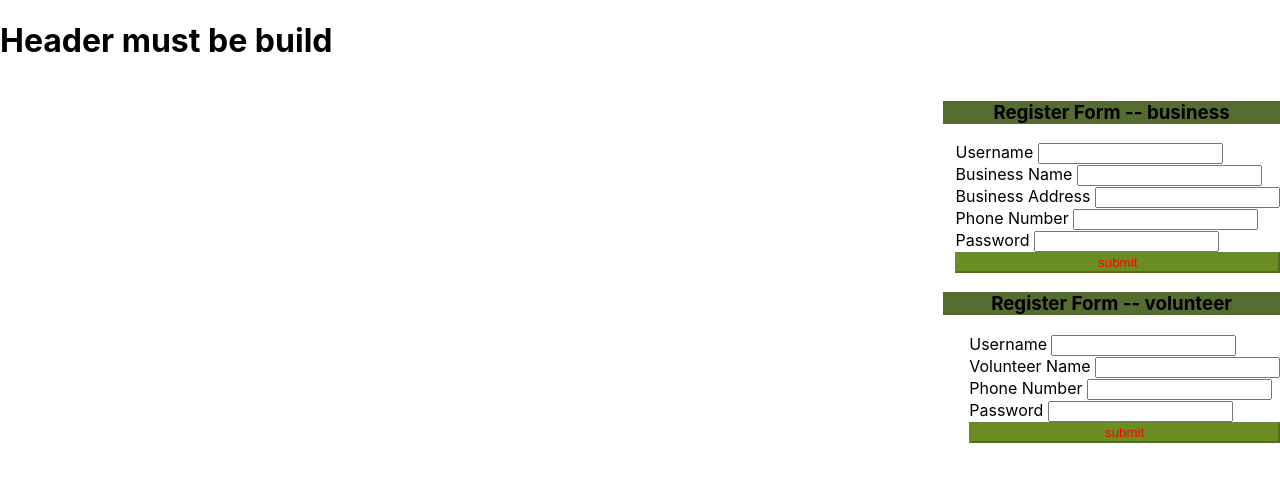
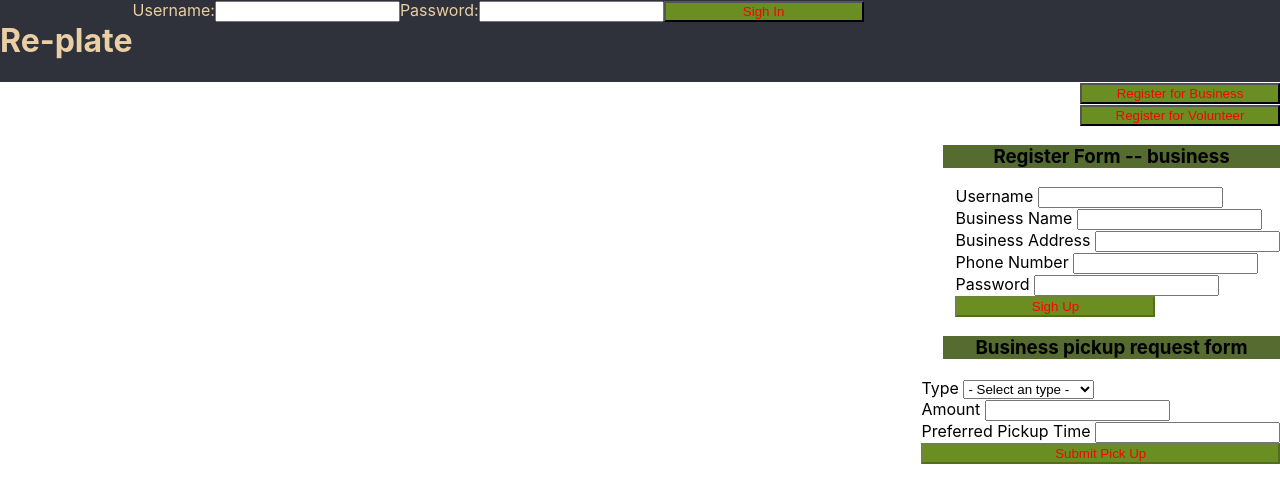
Before and after one commit to Buildweek-Replate-1/Front-End, a React (Create React App) app in the folder replate/: page /RegisterBusiness in a window 1280 px wide. Shown: the top 502 px of the page. Built offline with nearby package versions, Linux system fonts and the light colour scheme.

Commit message:
Wednesday

```diff
--- a/replate/src/App.js
+++ b/replate/src/App.js
@@ -1,5 +1,5 @@
 import React from "react";
-import { Switch, Route } from "react-router-dom";
+import { Route } from "react-router-dom";
 import Home from "./components/Home";
 
 function App() {
--- a/replate/src/components/Header.js
+++ b/replate/src/components/Header.js
@@ -1,12 +1,16 @@
 import React from "react";
-// import SighIn from "./SighIn";
+import SighIn from "./SighIn";
+import SighStyle from "./styles/HomeStyle";
 
 function Header() {
   return (
     <div className="header">
-      <div>
-        <h1>Header must be build</h1>
-      </div>
+      <SighStyle>
+        <div>
+          <h1>Re-plate</h1>
+          <SighIn />
+        </div>
+      </SighStyle>
     </div>
   );
 }
--- a/replate/src/components/Home.js
+++ b/replate/src/components/Home.js
@@ -1,15 +1,44 @@
-import React, { useState, useEffect } from "react";
-import { Switch, Route } from "react-router-dom";
+import React from "react";
+import { Switch, Route, Link } from "react-router-dom";
 import RegisterBusiness from "./RegisterBusiness";
 import RegisterVolunteer from "./RegisterVolunteer";
+import RegisterPickUp from "./PickUpRequest";
 import Header from "./Header";
+import SighStyle from "./styles/HomeStyle";
 
 function Home() {
   return (
     <div className="FormSighs">
-      <Header />
-      <RegisterBusiness />
-      <RegisterVolunteer />
+      <SighStyle>
+        <Header />
+        <section>
+          <div className="main"></div>
+          <div className="buttons">
+            <Link to="/RegisterBusiness">
+              <button> Register for Business </button>
+            </Link>
+            <Link to="/RegisterVolunteer">
+              <button>Register for Volunteer</button>
+            </Link>
+            <Switch>
+              <Route
+                exact
+                path="/RegisterBusiness"
+                component={RegisterBusiness}
+              />
+              <Route
+                exact
+                path="/RegisterVolunteer"
+                component={RegisterVolunteer}
+              />
+
+              {/* <RegisterBusiness /> */}
+              {/* <RegisterVolunteer /> */}
+            </Switch>
+          </div>
+        </section>
+      </SighStyle>
+      <RegisterPickUp />
     </div>
   );
 }
--- /dev/null
+++ b/replate/src/components/PickUpRequest.js
@@ -0,0 +1,159 @@
+import React, { useState, useEffect } from "react";
+import axios from "axios";
+import * as yup from "yup";
+import FormSchema from "./SchemaForms/FormSchemaPickUp";
+import SubmitStyle from "./styles/RegisterStyle";
+
+const valuesPickUp = {
+  type: "",
+  amount: "",
+  preferredPickupTime: "",
+};
+const errorsPickUp = {
+  type: "",
+  amount: "",
+  preferredPickupTime: "",
+};
+const initialPickUp = [];
+const initialDisabled = true;
+
+const RegisterPickUp = () => {
+  const [pickUp, setPickUp] = useState([initialPickUp]);
+  const [formValues, setFormValues] = useState(valuesPickUp);
+  const [formErrors, setFormErrors] = useState(errorsPickUp);
+  const [disabled, setDisabled] = useState(initialDisabled);
+
+  const getPickUp = () => {
+    axios
+      .get("http://localhost:3000/")
+      .then((response) => {
+        setPickUp(response.data.data);
+        console.log("DATA is", response.data.data);
+      })
+      .catch((err) => console.log("err GET PickUp", err));
+  };
+  const postNewPickUp = (newPickUp) => {
+    axios
+      .post("http://localhost:3000/", newPickUp)
+      .then((res) => {
+        setPickUp([res.data, ...pickUp]);
+        setFormValues(valuesPickUp);
+      })
+      .catch((err) => console.log("err POST forms", err));
+  };
+
+  const inputChange = (name, value) => {
+    yup
+      .reach(FormSchema, name)
+      .validate(value)
+      .then((valid) => {
+        setFormErrors({
+          ...formErrors,
+          [name]: "",
+        });
+      })
+      .catch((err) => {
+        setFormErrors({
+          ...formErrors,
+          [name]: err.errors,
+        });
+      });
+
+    setFormValues({
+      ...formValues,
+      [name]: value,
+    });
+  };
+
+  const submit = (e) => {
+    console.log(formValues);
+    const newPickUp = {
+      type: formValues.type.trim(),
+      amount: formValues.amount.trim(),
+      preferredPickupTime: formValues.preferredPickupTime.trim(),
+    };
+
+    postNewPickUp(newPickUp);
+  };
+
+  useEffect(() => {
+    getPickUp();
+  }, []);
+
+  useEffect(() => {
+    FormSchema.isValid(formValues).then((valid) => {
+      setDisabled(!valid);
+    });
+  }, [formValues]);
+
+  console.log(formValues);
+
+  const onSubmit = (evt) => {
+    evt.preventDefault();
+    submit();
+  };
+
+  const onInputChange = (evt) => {
+    const { name, value } = evt.target;
+
+    // debugger;
+    inputChange(name, value);
+  };
+
+  return (
+    <form className="form container" onSubmit={onSubmit}>
+      <SubmitStyle>
+        <div className="errors">
+          <div>{formErrors.type}</div>
+          <div>{formErrors.amount}</div>
+          <div>{formErrors.preferredPickupTime}</div>
+        </div>
+
+        <div>
+          <h3>Business pickup request form</h3>
+        </div>
+        <div className="form-group inputs">
+          <label>
+            Type&nbsp;
+            <select
+              value={formValues.type}
+              onChange={onInputChange}
+              name="type"
+            >
+              <option value="">- Select an type -</option>
+              <option value="drinks">Drinks</option>
+              <option value="appetizers">Appetizers</option>
+              <option value="saladSoup">Salads and Soups</option>
+              <option value="mainDishes">Main Dishes</option>
+              <option value="desserts">Desserts</option>
+            </select>
+          </label>
+
+          <label>
+            Amount&nbsp;
+            <input
+              value={formValues.amount}
+              onChange={onInputChange}
+              name="amount"
+              type="text"
+              className="inputone"
+            />
+          </label>
+
+          <label>
+            Preferred Pickup Time&nbsp;
+            <input
+              value={formValues.preferredPickupTime}
+              onChange={onInputChange}
+              name="preferredPickupTime"
+              type="text"
+              className="inputone"
+            />
+          </label>
+          <button disabled={disabled}>Submit Pick Up</button>
+        </div>
+      </SubmitStyle>
+    </form>
+  );
+};
+export default RegisterPickUp;
--- a/replate/src/components/RegisterBusiness.js
+++ b/replate/src/components/RegisterBusiness.js
@@ -1,18 +1,17 @@
 import React, { useState, useEffect } from "react";
 import axios from "axios";
 import * as yup from "yup";
-import { Switch, Route } from "react-router-dom";
-import FormSchema from "./FormSchema";
+import FormSchema from "./SchemaForms/FormSchemaB";
 import SubmitStyle from "./styles/RegisterStyle";
 
-const values = {
+const valuesBusiness = {
   username: "",
   businessName: "",
   businessAddress: "",
   phoneNumber: "",
   password: "",
 };
-const errors = {
+const errorsBusiness = {
   username: "",
   businessName: "",
   businessAddress: "",
@@ -24,8 +23,8 @@ const initialDisabled = true;
 
 const RegisterBusiness = () => {
   const [business, setBusiness] = useState([initialBusiness]);
-  const [formValues, setFormValues] = useState(values); // object
-  const [formErrors, setFormErrors] = useState(errors); // object
+  const [formValues, setFormValues] = useState(valuesBusiness);
+  const [formErrors, setFormErrors] = useState(errorsBusiness);
   const [disabled, setDisabled] = useState(initialDisabled);
 
   const getBusiness = () => {
@@ -36,6 +35,15 @@ const RegisterBusiness = () => {
         console.log("DATA is", response.data.data);
       })
       .catch((err) => console.log("err GET Business", err));
+  };
+  const postNewBusiness = (newBusiness) => {
+    axios
+      .post("http://localhost:3000/", newBusiness)
+      .then((res) => {
+        setBusiness([res.data, ...business]);
+        setFormValues(valuesBusiness);
+      })
+      .catch((err) => console.log("err POST forms", err));
   };
 
   const inputChange = (name, value) => {
@@ -51,7 +59,7 @@ const RegisterBusiness = () => {
       .catch((err) => {
         setFormErrors({
           ...formErrors,
-          [name]: err.errors[0],
+          [name]: err.errors,
         });
       });
 
@@ -67,20 +75,11 @@ const RegisterBusiness = () => {
       username: formValues.username.trim(),
       businessName: formValues.businessName.trim(),
       businessAddress: formValues.businessAddress.trim(),
+      phoneNumber: formValues.phoneNumber.trim(),
       password: formValues.password.trim(),
     };
 
     postNewBusiness(newBusiness);
-  };
-
-  const postNewBusiness = (newBusiness) => {
-    axios
-      .post("http://localhost:3000/", newBusiness)
-      .then((res) => {
-        setBusiness([res.data, ...business]);
-        setFormValues(values);
-      })
-      .catch((err) => console.log("err POST forms", err));
   };
 
   useEffect(() => {
@@ -93,7 +92,7 @@ const RegisterBusiness = () => {
     });
   }, [formValues]);
 
-  console.log(values);
+  console.log(formValues);
 
   const onSubmit = (evt) => {
     evt.preventDefault();
@@ -102,8 +101,8 @@ const RegisterBusiness = () => {
 
   const onInputChange = (evt) => {
     const { name, value } = evt.target;
-    console.log(name, value);
-    debugger;
+
+    // debugger;
     inputChange(name, value);
   };
 
@@ -111,11 +110,11 @@ const RegisterBusiness = () => {
     <form className="form container" onSubmit={onSubmit}>
       <SubmitStyle>
         <div className="errors">
-          <div>{errors.username}</div>
-          <div>{errors.businessName}</div>
-          <div>{errors.businessAddress}</div>
-          <div>{errors.phoneNumber}</div>
-          <div>{errors.password}</div>
+          <div>{formErrors.username}</div>
+          <div>{formErrors.businessName}</div>
+          <div>{formErrors.businessAddress}</div>
+          <div>{formErrors.phoneNumber}</div>
+          <div>{formErrors.password}</div>
         </div>
 
         <div>
@@ -125,7 +124,7 @@ const RegisterBusiness = () => {
           <label>
             Username&nbsp;
             <input
-              value={values.username}
+              value={formValues.username}
               onChange={onInputChange}
               name="username"
               type="text"
@@ -135,7 +134,7 @@ const RegisterBusiness = () => {
           <label>
             Business Name&nbsp;
             <input
-              value={values.businessName}
+              value={formValues.businessName}
               onChange={onInputChange}
               name="businessName"
               type="text"
@@ -145,9 +144,9 @@ const RegisterBusiness = () => {
           <label>
             Business Address&nbsp;
             <input
-              value={values.businessAddress}
+              value={formValues.businessAddress}
               onChange={onInputChange}
-              name="phoneNumber"
+              name="businessAddress"
               type="text"
               className="inputone"
             />
@@ -155,7 +154,7 @@ const RegisterBusiness = () => {
           <label>
             Phone Number&nbsp;
             <input
-              value={values.phoneNumber}
+              value={formValues.phoneNumber}
               onChange={onInputChange}
               name="phoneNumber"
               type="text"
@@ -166,14 +165,14 @@ const RegisterBusiness = () => {
           <label>
             Password&nbsp;
             <input
-              value={values.password}
+              value={formValues.password}
               onChange={onInputChange}
-              name="username"
+              name="password"
               type="text"
               className="inputone"
             />
           </label>
-          <button disabled={disabled}>submit</button>
+          <button disabled={disabled}>Sigh Up</button>
         </div>
       </SubmitStyle>
     </form>
--- a/replate/src/components/RegisterVolunteer.js
+++ b/replate/src/components/RegisterVolunteer.js
@@ -1,17 +1,16 @@
 import React, { useState, useEffect } from "react";
 import axios from "axios";
 import * as yup from "yup";
-import { Switch, Route } from "react-router-dom";
-import FormSchema from "./FormSchema";
+import FormSchema from "./SchemaForms/FormSchemaV";
 import SubmitStyle from "./styles/RegisterStyle";
 
-const values = {
+const valuesVolunteer = {
   username: "",
   volunteerName: "",
   phoneNumber: "",
   password: "",
 };
-const errors = {
+const errorsVolunteer = {
   username: "",
   volunteerName: "",
   phoneNumber: "",
@@ -22,8 +21,8 @@ const initialDisabled = true;
 
 const RegisterVolunteer = () => {
   const [volunteer, setVolunteer] = useState([initialVolunteer]);
-  const [formValues, setFormValues] = useState(values); // object
-  const [formErrors, setFormErrors] = useState(errors); // object
+  const [formValues, setFormValues] = useState(valuesVolunteer);
+  const [formErrors, setFormErrors] = useState(errorsVolunteer);
   const [disabled, setDisabled] = useState(initialDisabled);
 
   const getVolunteer = () => {
@@ -41,7 +40,7 @@ const RegisterVolunteer = () => {
       .post("http://localhost:3000/", newVolunteer)
       .then((res) => {
         setVolunteer([res.data, ...volunteer]);
-        setFormValues(values);
+        setFormValues(valuesVolunteer);
       })
       .catch((err) => console.log("err POST forms", err));
   };
@@ -59,7 +58,7 @@ const RegisterVolunteer = () => {
       .catch((err) => {
         setFormErrors({
           ...formErrors,
-          [name]: err.errors[0],
+          [name]: err.errors,
         });
       });
 
@@ -71,7 +70,15 @@ const RegisterVolunteer = () => {
 
   const submit = (e) => {
     console.log(formValues);
+    const newVolunteer = {
+      username: formValues.username.trim(),
+      volunteerName: formValues.volunteerName.trim(),
+      phoneNumber: formValues.phoneNumber.trim(),
+      password: formValues.password.trim(),
+    };
+    postNewVolunteer(newVolunteer);
   };
+
   useEffect(() => {
     getVolunteer();
   }, []);
@@ -82,7 +89,7 @@ const RegisterVolunteer = () => {
     });
   }, [formValues]);
 
-  console.log(values);
+  console.log(formValues);
 
   const onSubmit = (evt) => {
     evt.preventDefault();
@@ -91,7 +98,6 @@ const RegisterVolunteer = () => {
 
   const onInputChange = (evt) => {
     const { name, value } = evt.target;
-    console.log(name, value);
     // debugger;
     inputChange(name, value);
   };
@@ -101,10 +107,10 @@ const RegisterVolunteer = () => {
       <SubmitStyle>
         <div className="form-group submit">
           <div className="errors">
-            <div>{errors.username}</div>
-            <div>{errors.volunteerName}</div>
-            <div>{errors.phoneNumber}</div>
-            <div>{errors.password}</div>
+            <div>{formErrors.username}</div>
+            <div>{formErrors.volunteerName}</div>
+            <div>{formErrors.phoneNumber}</div>
+            <div>{formErrors.password}</div>
           </div>
         </div>
         <div>
@@ -115,7 +121,7 @@ const RegisterVolunteer = () => {
           <label>
             Username&nbsp;
             <input
-              value={values.username}
+              value={formValues.username}
               onChange={onInputChange}
               name="username"
               type="text"
@@ -125,7 +131,7 @@ const RegisterVolunteer = () => {
           <label>
             Volunteer Name&nbsp;
             <input
-              value={values.volunteerName}
+              value={formValues.volunteerName}
               onChange={onInputChange}
               name="volunteerName"
               type="text"
@@ -135,7 +141,7 @@ const RegisterVolunteer = () => {
           <label>
             Phone Number&nbsp;
             <input
-              value={values.phoneNumber}
+              value={formValues.phoneNumber}
               onChange={onInputChange}
               name="phoneNumber"
               type="text"
@@ -146,14 +152,14 @@ const RegisterVolunteer = () => {
           <label>
             Password&nbsp;
             <input
-              value={values.password}
+              value={formValues.password}
               onChange={onInputChange}
-              name="username"
+              name="password"
               type="text"
               className="inputone"
             />
           </label>
-          <button disabled={disabled}>submit</button>
+          <button disabled={disabled}>Sigh Up</button>
         </div>
       </SubmitStyle>
     </form>
--- a/replate/src/components/FormSchema.js
+++ b/replate/src/components/SchemaForms/FormSchemaB.js
@@ -3,7 +3,7 @@ import * as yup from "yup";
 const FormSchema = yup.object().shape({
   username: yup
     .string()
-    .min(3, "User Name must be at least 3 characters")
+    .min(3, "Username must be at least 3 characters")
     .required("UserName is Required"),
   businessName: yup
     .string()
@@ -11,7 +11,7 @@ const FormSchema = yup.object().shape({
     .required("Business Name is Required"),
   businessAddress: yup.string(),
   phoneNumber: yup.number().required("Phone Number is Required"),
-  password: yup.string().min(6, "Password must be at least 3 characters"),
+  password: yup.string().min(6, "Password must be at least 6 characters"),
 });
 
 export default FormSchema;
--- /dev/null
+++ b/replate/src/components/SchemaForms/FormSchemaPickUp.js
@@ -0,0 +1,15 @@
+import * as yup from "yup";
+
+const FormSchema = yup.object().shape({
+  type: yup
+    .string()
+    .oneOf(
+      ["drinks", "appetizers", "saladSoup", "mainDishes", "desserts"],
+      "Role is required"
+    )
+    .required("Required"),
+  amount: yup.number().required("Amount is Required"),
+  preferredPickupTime: yup.date().required("date is Required"),
+});
+
+export default FormSchema;
--- /dev/null
+++ b/replate/src/components/SchemaForms/FormSchemaV.js
@@ -0,0 +1,16 @@
+import * as yup from "yup";
+
+const FormSchemaV = yup.object().shape({
+  username: yup
+    .string()
+    .min(3, "Username must be at least 3 characters")
+    .required("UserName is Required"),
+  volunteerName: yup
+    .string()
+    .min(3, "Business Name must be at least 3 characters")
+    .required("Business Name is Required"),
+  phoneNumber: yup.number().required("Phone Number is Required"),
+  password: yup.string().min(6, "Password must be at least 6 characters"),
+});
+
+export default FormSchemaV;
--- a/replate/src/components/SighIn.js
+++ b/replate/src/components/SighIn.js
@@ -1,41 +1,43 @@
 import React, { useState } from "react";
 
-const SigIn = () => {
-  const [saved, setSaved] = useState([]);
+const SighIn = () => {
+  const [user, setUser] = useState({ username: "", password: "" });
+
+  const NameChange = (event) => {
+    setUser({ ...user, username: event.target.value });
+  };
+
+  const PasswordChange = (event) => {
+    setUser({ ...user, password: event.target.value });
+  };
+
+  const Submit = (event) => {
+    event.preventDefault();
+    console.log(user);
+  };
 
   return (
-    <form className="form container" onSubmit={onSubmit}>
-      <div className="form-group submit">
-        <div className="errors">
-          <div>{errors.username}</div>
-          <div>{errors.password}</div>
-        </div>
-      </div>
-
-      <div className="form-group inputs">
+    <div className="sighIn">
+      <form onSubmit={(event) => Submit(event)}>
         <label>
-          Username&nbsp;
+          Username:
           <input
-            value={values.username}
-            onChange={onInputChange}
+            type="text"
             name="username"
-            type="text"
-            className="inputone"
+            onChange={(event) => NameChange(event)}
           />
         </label>
-
         <label>
-          Password&nbsp;
+          Password:
           <input
-            value={values.password}
-            onChange={onInputChange}
-            name="username"
             type="text"
-            className="inputone"
+            name="password"
+            onChange={(event) => PasswordChange(event)}
           />
         </label>
-      </div>
-    </form>
+        <button>Sigh In</button>
+      </form>
+    </div>
   );
 };
-export default SigIn;
+export default SighIn;
--- /dev/null
+++ b/replate/src/components/styles/HomeStyle.js
@@ -0,0 +1,44 @@
+import styled from "styled-components";
+
+const SighStyle = styled.div`
+  // display: flex;
+  // justify-content: center;
+  // flex-direction: column;
+  // align-items: flex-end;
+  // //   align-items: center;
+  .header {
+    background-color: #2f323a;
+    color: #eacea4;
+  }
+  .header div {
+    display: flex;
+  }
+  section {
+    display: flex;
+  }
+  .main {
+    width: 75%;
+  }
+  .buttons {
+    display: flex;
+    flex-direction: column;
+    align-items: flex-end;
+    width: 20em;
+  }
+  button {
+    background-color: olivedrab;
+    color: red;
+    width: 15em;
+  }
+  // h3 {
+  //   background-color: darkolivegreen;
+  //   text-align: center;
+  //   width: 18em;
+  // }
+  // .inputs {
+  //   display: flex;
+  //   flex-direction: column;
+  // }
+`;
+
+export default SighStyle;
```
